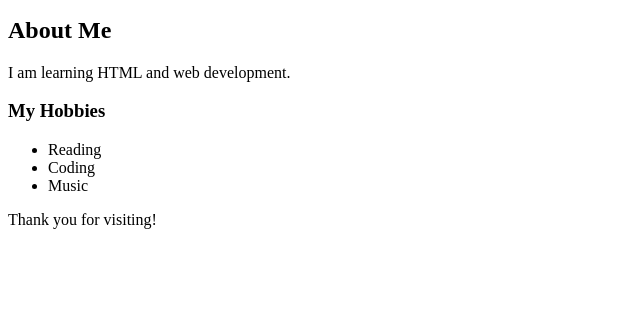
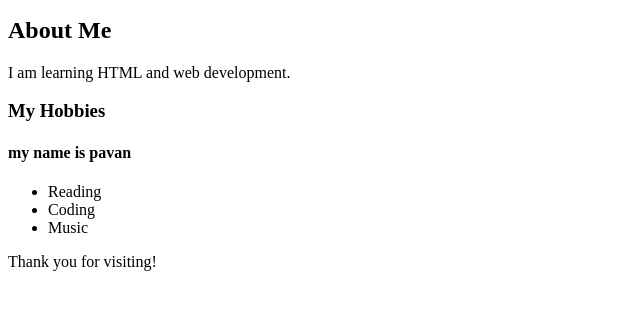
Before and after one commit to pavanraparthi14/intro, a plain HTML site: page index.html in a window 1280 px wide. Shown: the part 101-410 px from the top of the page, without its empty margins (0-640 px from the left). Drawn offline with Linux system fonts and the light colour scheme.

Commit message:
Update index.html

```diff
--- a/index.html
+++ b/index.html
@@ -11,6 +11,7 @@
     <p>I am learning HTML and web development.</p>
 
     <h3>My Hobbies</h3>
+    <h4>my name is pavan</h4>
     <ul>
         <li>Reading</li>
         <li>Coding</li>
```
